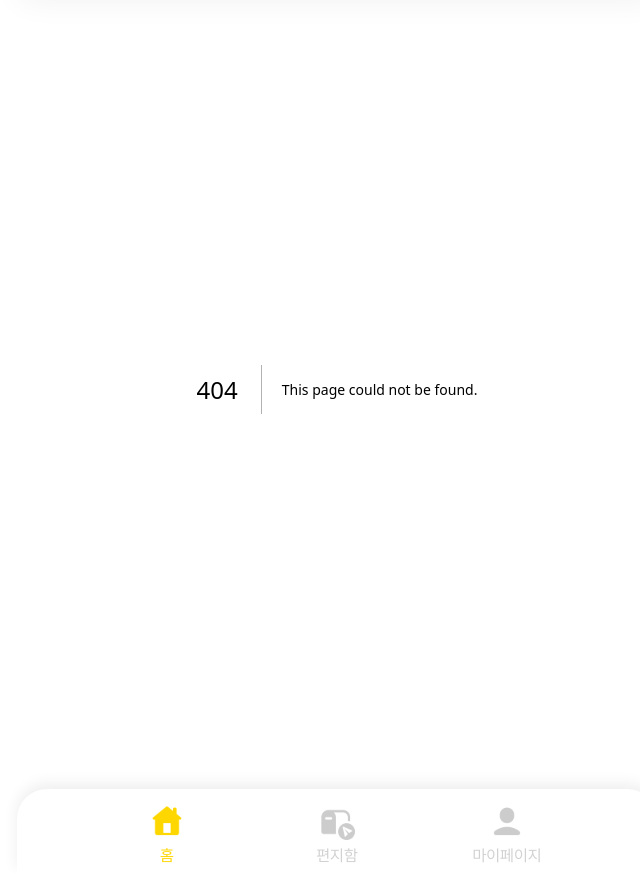
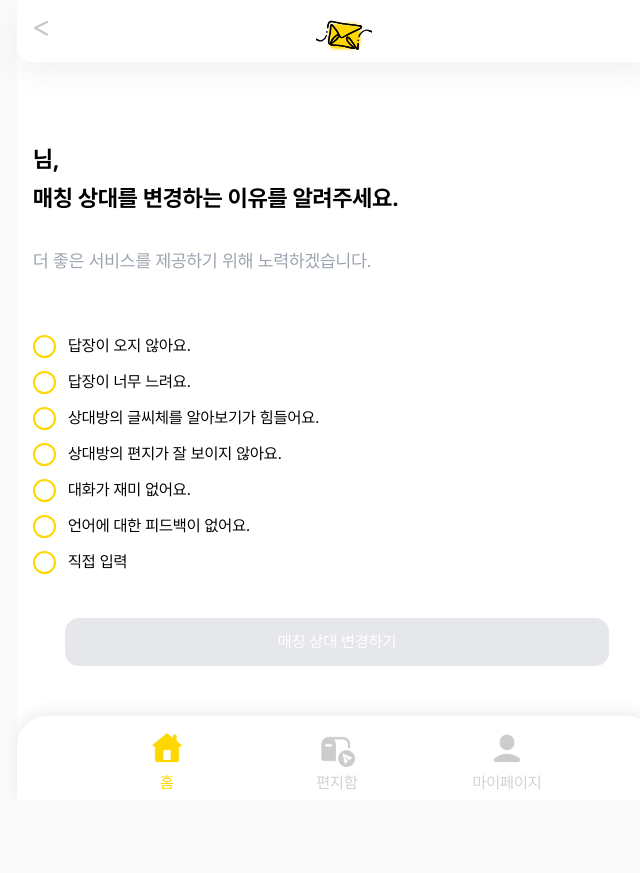
Before and after one commit to EPSON-lettering/lettering-web-app, a Next.js app: page /my/match/cancel/1 in a window 1280 px wide. Before the commit this address had no page. Shown: the whole page, without its empty margins (303-943 px from the left). After the commit the page ends 800 px from the top, so only its background shows below. Built offline with nearby package versions, Linux system fonts and the light colour scheme; no server answers.

Commit message:
feat: LR-99 #done LR-100 #done LR-101 #done

```diff
--- a/src/app/globals.css
+++ b/src/app/globals.css
@@ -53,6 +53,10 @@ body {
   outline: none;
 }
 
+textarea {
+  resize: none;
+}
+
 .header {
   @apply h-[62px] w-full flex rounded-2xl bg-white px-[17px] items-center;
   box-shadow: 0px 14px 30px 0px rgba(0, 0, 0, 0.05);
--- /dev/null
+++ b/src/app/my/match/cancel/[id]/page.tsx
@@ -0,0 +1,128 @@
+'use client';
+
+import React, { useState, ChangeEvent } from 'react';
+import useUser from "@/hooks/useUser";
+import Typo from "@/components/common/Typo";
+import Button from "@/components/common/Button";
+import Dialog, { useDialog } from "@/components/common/Dialog";
+import Ratio from "@/components/common/RatioButton";
+import TextArea from "@/components/common/TextArea";
+import Server from "@public/services/api";
+import { useParams, useRouter } from "next/navigation";
+
+enum MatchCancelOption {
+	// NO_MIND = '원하는 매칭 상대가 없어요.',
+	// COMMON_ERROR = '오류가 자주 생겨요.',
+	// CANNOT_HELP_STUDY = '외국어 공부가 되지 않아요.',
+	// LETTER_HARD = '편지 쓰는 것이 힘들어요.',
+	// WANT_OTHER_ACCOUNT = '다른 계정으로 다시 가입하고 싶어요.',
+	// MANUAL = '직접 입력'
+	NO_REPLY = '답장이 오지 않아요.',
+	SLOW = '답장이 너무 느려요.',
+	DIRTY_WORD = '상대방의 글씨체를 알아보기가 힘들어요.',
+	BLIND_LETTER = '상대방의 편지가 잘 보이지 않아요.',
+	NO_FUNNY = '대화가 재미 없어요.',
+	NO_FEEDBACK = '언어에 대한 피드백이 없어요.',
+	MANUAL = '직접 입력'
+}
+
+const M = MatchCancelOption;
+
+const options = [M.NO_REPLY, M.SLOW, M.DIRTY_WORD, M.BLIND_LETTER, M.NO_FUNNY, M.NO_FEEDBACK, M.MANUAL];
+
+
+export default function MatchCancellationPage() {
+	const { user } = useUser();
+	const params = useParams<{ id: string }>();
+	const router = useRouter();
+	const [cancelReason, setCancelReason] = useState<MatchCancelOption>();
+	const [manual, setManual] = useState<string>('');
+	const { show, close, open } = useDialog();
+
+	const onClickCancelMatching = async () => {
+		if (!params || !cancelReason) return;
+		const reason = cancelReason === MatchCancelOption.MANUAL ? manual : cancelReason;
+		try {
+			await Server.Matching.disconnect(Number(params.id), reason);
+			alert('매칭 연결이 끊어졌습니다. 마이페이지로 이동합니다.');
+			router.push('/my');
+		} catch (error) {
+			console.error(error);
+		}
+	};
+
+	return (
+			<div className="flex-1 flex flex-col px-[16px]">
+				<section className="pt-[80px] pb-[60px] flex flex-col gap-y-8">
+					<div className="flex flex-col gap-y-1">
+						<Typo size="19" bold>{user?.nickname}님,</Typo>
+						<Typo size="19" bold>매칭 상대를 변경하는 이유를 알려주세요.</Typo>
+					</div>
+					<Typo size="16" color="gray2">더 좋은 서비스를 제공하기 위해 노력하겠습니다.</Typo>
+				</section>
+
+				<section className="flex flex-col flex-1 gap-y-3">
+					<Ratio.Context list={options}>
+						<OptionComp>
+							<Ratio.Button identifier={M.NO_REPLY} onClick={() => setCancelReason(M.NO_REPLY)} iconMode />
+							<Typo>{M.NO_REPLY}</Typo>
+						</OptionComp>
+						<OptionComp>
+							<Ratio.Button identifier={M.SLOW} onClick={() => setCancelReason(M.SLOW)} iconMode />
+							<Typo>{M.SLOW}</Typo>
+						</OptionComp>
+						<OptionComp>
+							<Ratio.Button identifier={M.DIRTY_WORD} onClick={() => setCancelReason(M.DIRTY_WORD)} iconMode />
+							<Typo>{M.DIRTY_WORD}</Typo>
+						</OptionComp>
+						<OptionComp>
+							<Ratio.Button identifier={M.BLIND_LETTER} onClick={() => setCancelReason(M.BLIND_LETTER)} iconMode />
+							<Typo>{M.BLIND_LETTER}</Typo>
+						</OptionComp>
+						<OptionComp>
+							<Ratio.Button identifier={M.NO_FUNNY} onClick={() => setCancelReason(M.NO_FUNNY)} iconMode />
+							<Typo>{M.NO_FUNNY}</Typo>
+						</OptionComp>
+						<OptionComp>
+							<Ratio.Button identifier={M.NO_FEEDBACK} onClick={() => setCancelReason(M.NO_FEEDBACK)} iconMode />
+							<Typo>{M.NO_FEEDBACK}</Typo>
+						</OptionComp>
+						<OptionComp>
+							<Ratio.Button identifier={M.MANUAL} onClick={() => setCancelReason(M.MANUAL)} iconMode />
+							<Typo>{M.MANUAL}</Typo>
+						</OptionComp>
+						{cancelReason === MatchCancelOption.MANUAL && (
+								<TextArea
+									maxLength={200}
+									placeholder="더 나은 서비스를 제공드릴 수 있도록 소중한 의견을 들려주세요"
+									onChange={(e: ChangeEvent<HTMLTextAreaElement>) => {
+										setManual(e.target.value);
+									}}
+								/>
+						)}
+					</Ratio.Context>
+				</section>
+
+				<section className="flex justify-center w-full px-8 pb-[50px]">
+					<Button size="full" onClick={open} disabled={!cancelReason}>
+						매칭 상대 변경하기
+					</Button>
+				</section>
+
+				<Dialog
+					title="정말로 매칭 상대를 변경하시겠습니까?"
+					show={show}
+					close={close}
+					onClickOk={onClickCancelMatching}
+				/>
+			</div>
+	);
+}
+
+const OptionComp: React.FC<React.PropsWithChildren> = ({ children }) => {
+	return (
+			<div className="w-full flex gap-x-3 items-center">
+				{children}
+			</div>
+	);
+}
--- a/src/components/Matching/LetterStatusOnMatch.tsx
+++ b/src/components/Matching/LetterStatusOnMatch.tsx
@@ -1,8 +1,6 @@
 'use client';
 
 import React from 'react';
-import { useQuery } from "@tanstack/react-query";
-import Server from "@public/services/api";
 import useMatchOneQuery from "@/hooks/query/useMatchOneQuery";
 import Loading from "@/components/common/Loading";
 import useQuestionOnMatchQuery from "@/hooks/query/useQuestionOnMatchQuery";
@@ -24,7 +22,7 @@ const LetterStatusOnMatch = () => {
 	if (loading) return <Loading loading={loading} />;
 
 	return (
-			<div className="flex-1 col-center px-[16px]">
+			<div className="flex-1 col-center px-[21px]">
 				<section className="flex-1 box w-full !px-[0] mt-[48px] mb-[60px]">
 					<header className="w-full flex gap-x-3 items-center">
 						<div className="w-full h-[1px] border-letter-yellow border-2 flex-[0.8]" />
--- a/src/pages/MatchingManagement.tsx
+++ b/src/pages/MatchingManagement.tsx
@@ -7,9 +7,16 @@ import Button from "@/components/common/Button";
 import SmallWhitePerson from "@public/icon/user-small-white.svg";
 import Loading from "@/components/common/Loading";
 import useMatchOneQuery from "@/hooks/query/useMatchOneQuery";
+import { useRouter } from "next/navigation";
 
 const MatchingManagement = () => {
 	const { match, isLoadingOneMatching } = useMatchOneQuery();
+	const router = useRouter();
+
+	const onClickRedirectCancelMatching = () => {
+		if (!match) return;
+		router.push(`/my/match/cancel/${match.id}`);
+	};
 
 	if (isLoadingOneMatching || !match) return <Loading loading={isLoadingOneMatching} />;
 
@@ -36,6 +43,7 @@ const MatchingManagement = () => {
 							theme="ghost"
 							size="fit"
 							className="rounded-2xl px-[10px]"
+							onClick={onClickRedirectCancelMatching}
 						>
 							<Typo size="13" color="gray2">
 								매칭상대 변경
```
Also changed, not shown: src/types/object.ts (+1 -13 lines).
